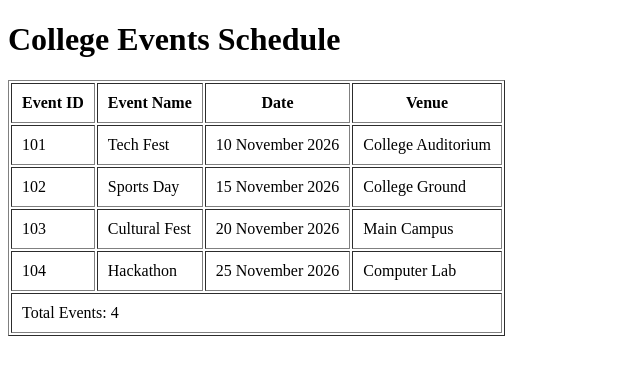
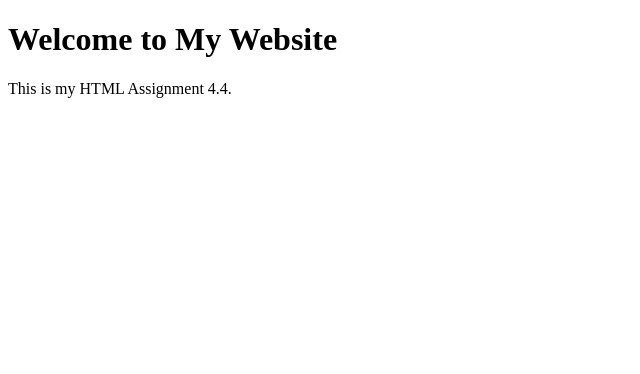
Before and after one commit to yashrathour01/MERN-Assignment, a plain HTML site: page index1.html in a window 1280 px wide. Shown: the whole page, without its empty margins (0-640 px from the left). Drawn offline with Linux system fonts and the light colour scheme.

Commit message:
task 4.4 done

```diff
--- a/index1.html
+++ b/index1.html
@@ -1,68 +1,38 @@
 
 <!DOCTYPE html>
 <html lang="en">
+
 <head>
+
+    <!-- Character Encoding -->
     <meta charset="UTF-8">
+
+    <!-- Responsive Design -->
     <meta name="viewport" content="width=device-width, initial-scale=1.0">
-    <title>Events Table</title>
+
+    <!-- Website Description -->
+    <meta name="description" content="This is my HTML assignment website.">
+
+    <!-- Keywords -->
+    <meta name="keywords" content="HTML, CSS, Web Development">
+
+    <!-- Author Name -->
+    <meta name="author" content="Yash Rathour">
+
+    <!-- Website Title -->
+    <title>My First Website</title>
+
+    <!-- Favicon -->
+    <link rel="icon" type="image/png" href="favicon.png">
+
 </head>
+
 <body>
 
-    <h1>College Events Schedule</h1>
+    <h1>Welcome to My Website</h1>
 
-    <table border="1" cellpadding="10">
-
-        <!-- Table Heading Row -->
-        <thead>
-            <tr>
-                <th>Event ID</th>
-                <th>Event Name</th>
-                <th>Date</th>
-                <th>Venue</th>
-            </tr>
-        </thead>
-
-        <!-- Table Body Rows -->
-        <tbody>
-            <tr>
-                <td>101</td>
-                <td>Tech Fest</td>
-                <td>10 November 2026</td>
-                <td>College Auditorium</td>
-            </tr>
-
-            <tr>
-                <td>102</td>
-                <td>Sports Day</td>
-                <td>15 November 2026</td>
-                <td>College Ground</td>
-            </tr>
-
-            <tr>
-                <td>103</td>
-                <td>Cultural Fest</td>
-                <td>20 November 2026</td>
-                <td>Main Campus</td>
-            </tr>
-
-            <tr>
-                <td>104</td>
-                <td>Hackathon</td>
-                <td>25 November 2026</td>
-                <td>Computer Lab</td>
-            </tr>
-        </tbody>
-
-        <!-- Table Footer Row -->
-        <tfoot>
-            <tr>
-                <td colspan="4">
-                    Total Events: 4
-                </td>
-            </tr>
-        </tfoot>
-
-    </table>
+    <p>This is my HTML Assignment 4.4.</p>
 
 </body>
+
 </html>
```
